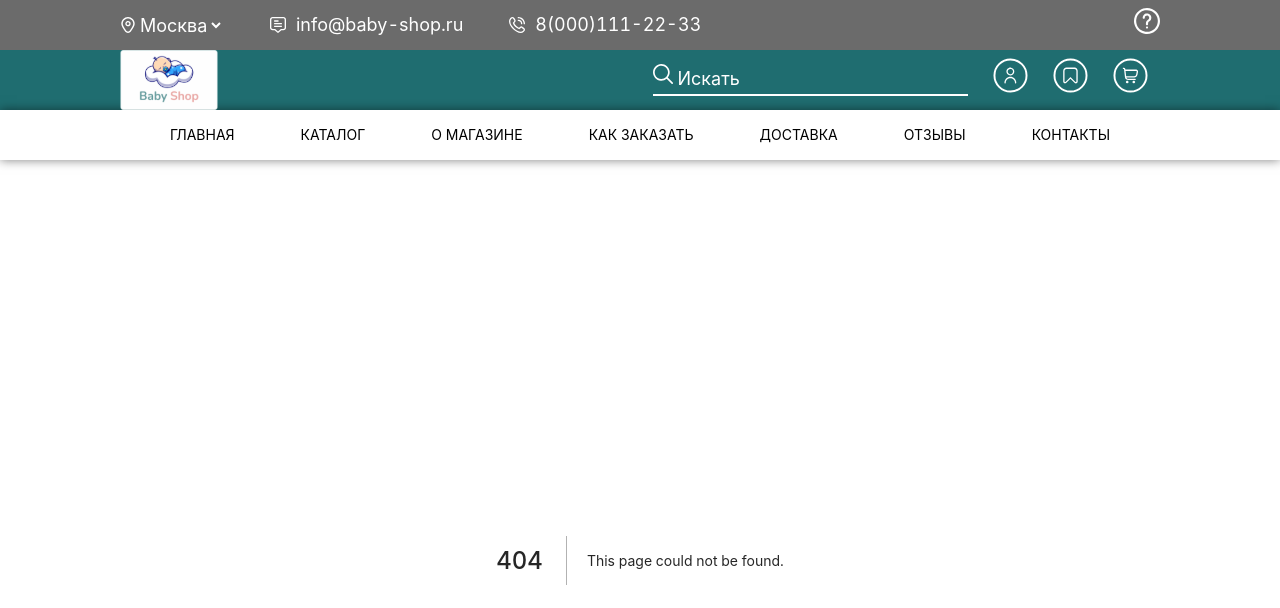
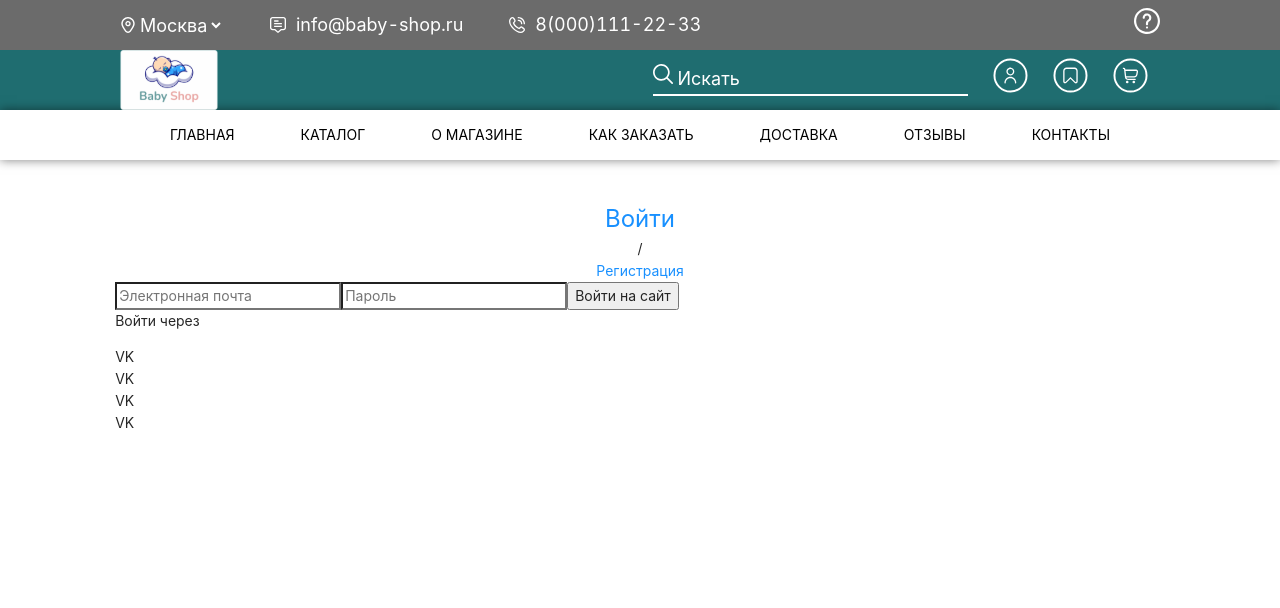
Before and after one commit to Kodmanspp/baby-shop, a Next.js app: page /auth in a window 1280 px wide. Before the commit this address had no page. Shown: the top 608 px of the page. Built offline with nearby package versions, Linux system fonts and the light colour scheme.

Commit message:
for merge dev and kodmanspp branch

```diff
--- /dev/null
+++ b/components/Auth/Auth.jsx
@@ -0,0 +1,44 @@
+import Link from "next/link";
+import React from "react";
+import cl from "./Auth.module.scss";
+import { useRouter } from "next/router";
+function Auth() {
+  const router = useRouter();
+  return (
+    <div className={cl.container}>
+      <div className={cl.breadcrumb}>
+        <div
+          className={`${cl.auth_link} ${
+            router.pathname === "/auth" ? cl.active : cl.noramal
+          }`}
+        >
+          <Link href={"/auth"}>Войти</Link>
+        </div>
+        /
+        <div
+          className={`${cl.reg_link} ${
+            router.pathname === "/registration" ? cl.active : cl.noramal
+          }`}
+        >
+          <Link href={"/registration"}>Регистрация</Link>
+        </div>
+      </div>
+      <form className={cl.form}>
+        <input type="text" placeholder="Электронная почта" />
+        <input type="text" placeholder="Пароль" />
+        <button type="submit">Войти на сайт</button>
+      </form>
+      <div className={cl.anotherAuth}>
+        <p>Войти через</p>
+        <div className={cl.links}>
+          <div>VK</div>
+          <div>VK</div>
+          <div>VK</div>
+          <div>VK</div>
+        </div>
+      </div>
+    </div>
+  );
+}
+
+export default Auth;
--- /dev/null
+++ b/components/Auth/Auth.module.scss
@@ -0,0 +1,12 @@
+.container{
+    padding: 40px 9% 40px;
+}
+.breadcrumb{
+    text-align: center;
+    .auth_link{
+        text-decoration: none;
+    }
+    .active {
+        font-size: 24px;
+    }
+}
--- /dev/null
+++ b/pages/auth.js
@@ -0,0 +1,13 @@
+import React from 'react';
+import Auth from '../components/Auth/Auth';
+
+
+function auth() {
+    return (
+        <div>
+            <Auth/>
+        </div>
+    );
+}
+
+export default auth;
```
Also changed, not shown: pages/registration.js (added, +13 -0 lines).
